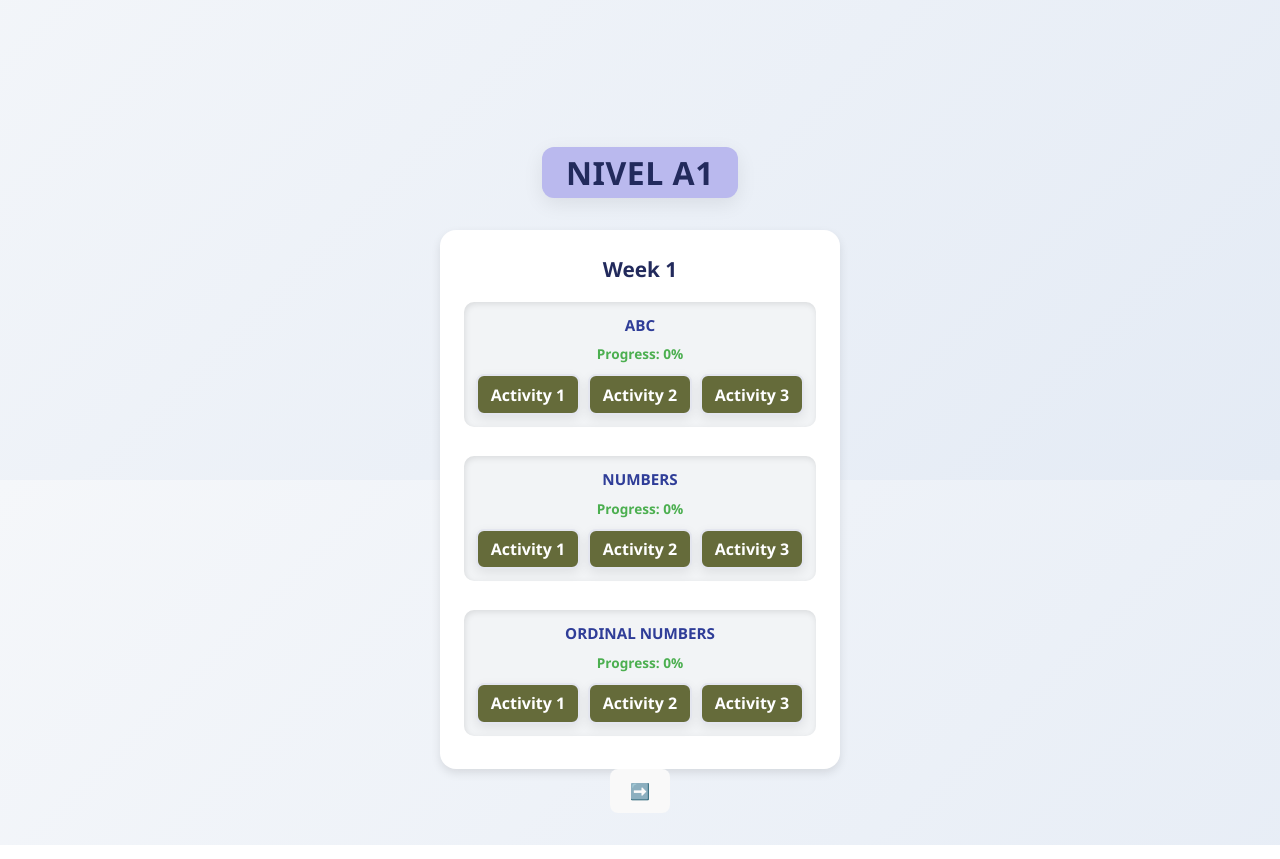
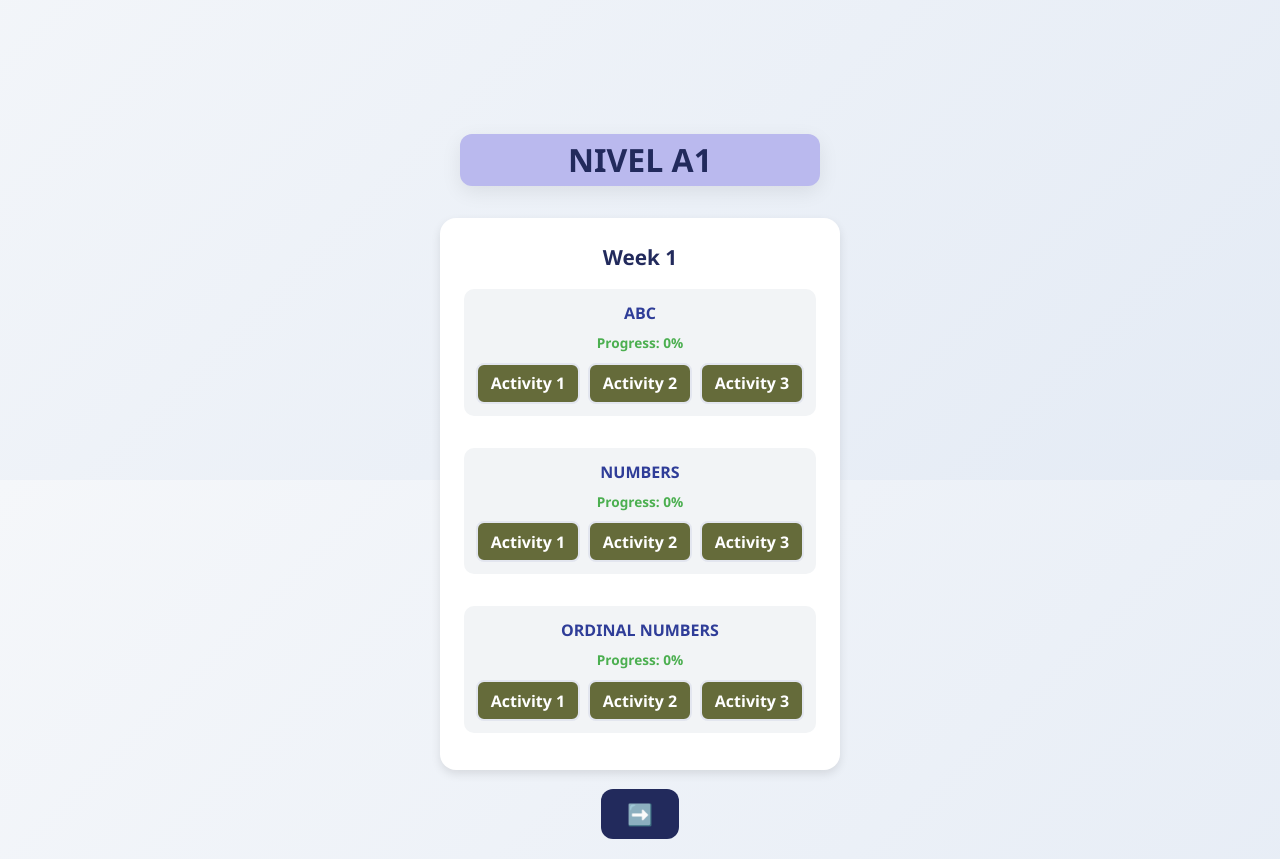
Before and after one commit to claretd23/SysEngLearn-vercel, a React (Vite) app: page /inicio/A1 in a window 1280 px wide. Shown: the part 320-1179 px from the top of the page. Built offline with nearby package versions, Linux system fonts and the light colour scheme; no server answers.

Commit message:
cambio diseño inicioA1

```diff
--- a/src/pages/niveles/InicioA1.css
+++ b/src/pages/niveles/InicioA1.css
@@ -12,39 +12,42 @@ html, body {
   justify-content: center;
 }
 
-/* CONTENEDOR PRINCIPAL A1 */
+.pagina-wrapper {
+  width: 100%;
+}
+
+/* CONTENEDOR PRINCIPAL */
 .a1-container {
   width: 100%;
   max-width: 480px;
-  padding: 1rem 1.2rem;
+  padding: 1.2rem;
   display: flex;
   flex-direction: column;
   align-items: center;
 }
 
-/* LOGO MÁS COMPACTO */
+/* LOGO */
 .logo {
-  width: 120px;
+  width: 150px;
   margin-top: 1.2rem;
   margin-bottom: 0.5rem;
 }
 
 /* TÍTULO */
 .titulo {
-  background: #ffffff;
+  background: white;
   color: #222a5c;
-  font-size: 1.3rem;
+  font-size: 1.4rem;
   font-weight: 700;
   text-align: center;
-  padding: 0.7rem 1rem;
+  padding: 0.8rem 1rem;
   border-radius: 14px;
   width: 90%;
   box-shadow: 0 6px 20px rgba(0,0,0,0.08);
-  letter-spacing: 0.5px;
   margin-bottom: 1.2rem;
 }
 
-/* BOTÓN CERRAR SESIÓN */
+/* CERRAR SESIÓN */
 .cerrar-sesion-boton {
   position: fixed;
   top: 10px;
@@ -52,132 +55,114 @@ html, body {
   background: #a92517;
   color: #fff;
   border: none;
-  padding: 0.5rem 0.9rem;
-  border-radius: 10px;
+  padding: 0.55rem 1rem;
+  border-radius: 12px;
   font-size: 0.85rem;
   font-weight: bold;
   cursor: pointer;
-  box-shadow: 0 4px 12px rgba(0,0,0,0.2);
-  z-index: 1000;
+  z-index: 999;
 }
 
 .cerrar-sesion-boton:hover {
-  background-color: #c0392b;
-}
-
-/* ============================
-   TARJETAS – SEMANAS
-============================ */
-.semanas-wrapper {
-  display: flex;
-  flex-direction: column;
-  gap: 1rem;
-  width: 100%;
+  background: #c0392b;
 }
 
 /* TARJETA SEMANA */
 .tarjeta-semana {
-  background: #ffffff;
+  background: #fff;
   border-radius: 18px;
   padding: 1.3rem;
-  box-shadow: 0px 8px 24px rgba(0,0,0,0.08);
-  transition: transform 0.2s ease;
+  width: 100%;
+  max-width: 440px;
+  margin: auto;
+  box-shadow: 0 8px 20px rgba(0,0,0,0.08);
 }
 
-.tarjeta-semana:hover {
-  transform: translateY(-4px);
+/* TITULO SEMANA */
+.semana-titulo {
+  color: #222a5c;
+  font-size: 1.2rem;
+  font-weight: 700;
+  margin-bottom: 0.6rem;
 }
 
-/* TÍTULO DE SEMANA */
-.semana-titulo {
-  color: #222a5c;
-  font-size: 1.1rem;
-  font-weight: 700;
+/* BLOQUE TEMA */
+.tema-bloque {
+  background: #eef2ff;
+  border-radius: 12px;
+  padding: 1rem;
   margin-bottom: 0.8rem;
 }
 
-/* ============================
-   TEMAS Y PORCENTAJE
-============================ */
-.tema-bloque {
-  background: #f0f4ff;
-  border-radius: 12px;
-  padding: 0.9rem;
-  margin-bottom: 0.6rem;
-  box-shadow: inset 1px 2px 6px rgba(0,0,0,0.1);
-}
-
 .tema-nombre {
-  font-weight: 600;
+  font-weight: 700;
   color: #222a5c;
-  margin-bottom: 0.3rem;
-  font-size: 0.95rem;
+  font-size: 1rem;
 }
 
 .porcentaje-completado {
-  font-size: 0.85rem;
-  color: #150a51;
   font-weight: bold;
+  font-size: 0.9rem;
+  margin-bottom: 0.6rem;
 }
 
-/* ============================
-   BOTONES DE EJERCICIOS
-============================ */
+/* BOTONES EJERCICIOS */
 .botones-ejercicios {
   display: flex;
   flex-direction: column;
   gap: 0.5rem;
-  margin-top: 0.6rem;
 }
 
-/* BOTÓN DEFAULT → BLANCO */
 .ejercicio-boton {
-  background: #ffffff;
+  background: white;
   color: #222a5c;
   border-radius: 10px;
   padding: 0.9rem;
   font-weight: 600;
-  font-size: 0.95rem;
+  text-align: center;
   text-decoration: none;
-  box-shadow: 0px 4px 12px rgba(0,0,0,0.08);
-  transition: 0.25s ease-in-out;
-  border: 2px solid #e4e6ef;
+  border: 2px solid #e3e6ef;
+  transition: 0.2s;
 }
 
 .ejercicio-boton:hover {
-  background: #f0f4ff;
-  transform: translateY(-2px);
+  background: #e7ecff;
 }
 
-/* COMPLETADO → AZUL */
+/* COMPLETADO */
 .ejercicio-boton.completado {
   background: #222a5c;
   color: white;
-  border: 2px solid #222a5c;
-  box-shadow: 0px 4px 12px rgba(0,0,0,0.1);
+  border-color: #222a5c;
 }
 
-.ejercicio-boton.completado:hover {
-  background: #323b84;
+/* NAVEGACIÓN */
+.botones-navegacion {
+  margin-top: 1.2rem;
+  display: flex;
+  gap: 1.2rem;
 }
 
-/* BOTÓN IR ARRIBA */
+.btn-nav {
+  padding: 0.7rem 1.6rem;
+  background: #222a5c;
+  color: white;
+  border: none;
+  font-size: 1.3rem;
+  border-radius: 12px;
+  cursor: pointer;
+}
+
+/* BOTÓN ARRIBA */
 .boton-arriba {
   position: fixed;
-  bottom: 25px;
+  bottom: 28px;
   right: 25px;
   background: #222a5c;
-  color: #fff;
-  border: none;
+  color: white;
   border-radius: 50%;
-  padding: 0.8rem 1rem;
+  padding: 0.7rem 1rem;
   font-size: 1.3rem;
-  cursor: pointer;
-  box-shadow: 0px 6px 16px rgba(0,0,0,0.25);
-}
-
-.boton-arriba:hover {
-  background: #0d0e2b;
 }
 
 /* ============================
@@ -185,17 +170,11 @@ html, body {
 ============================ */
 @media (min-width: 769px) {
   .a1-container {
-    max-width: 1100px;
-    padding: 2rem;
+    max-width: 900px;
   }
 
   .logo {
-    width: 230px;
-  }
-
-  .titulo {
-    font-size: 2rem;
-    width: auto;
+    width: 220px;
   }
 
   .semanas-wrapper {
@@ -206,12 +185,6 @@ html, body {
 
   .botones-ejercicios {
     flex-direction: row;
-    justify-content: center;
-  }
-
-  .ejercicio-boton {
-    padding: 0.8rem 1.2rem;
-    font-size: 1rem;
   }
 }
 
@@ -219,12 +192,16 @@ html, body {
    MÓVIL
 ============================ */
 @media (max-width: 768px) {
+  .logo {
+    width: 140px;
+  }
+
   .tarjeta-semana {
-    max-width: 380px;
-    margin: 0 auto;
+    margin-top: 0.8rem;
+    width: 92%;
   }
 
   .btn-nav {
-    width: 85%;
+    width: 80%;
   }
 }
--- a/src/pages/niveles/InicioA1.tsx
+++ b/src/pages/niveles/InicioA1.tsx
@@ -22,14 +22,13 @@ export default function InicioA1() {
   const [ejerciciosCompletados, setEjerciciosCompletados] = useState<string[]>([]);
   const [mostrarBoton, setMostrarBoton] = useState(false);
 
-  //  Mantiene la semana actual en localStorage
+  // Semana actual guardada
   const [semanaActual, setSemanaActual] = useState(() => {
     const semanaGuardada = localStorage.getItem("semanaActualA1");
     return semanaGuardada ? parseInt(semanaGuardada) : 0;
   });
 
   useEffect(() => {
-    // Guarda cada vez que cambia
     localStorage.setItem("semanaActualA1", semanaActual.toString());
   }, [semanaActual]);
 
@@ -40,26 +39,24 @@ export default function InicioA1() {
         const res = await fetch(`${import.meta.env.VITE_API_URL}/api/progreso/A1`, {
           headers: { Authorization: `Bearer ${token}` },
         });
-        if (!res.ok) {
-          console.error("Error al obtener progreso:", res.statusText);
-          return;
-        }
+
+        if (!res.ok) return;
+
         const data = await res.json();
+
         const ids = data.map(
-          (item: any) =>
-            `${item.nivel}-${item.semana}-${item.tema}-${item.ejercicio}`
+          (item: any) => `A1-${item.semana}-${item.tema}-${item.ejercicio}`
         );
+
         setEjerciciosCompletados(ids);
       } catch (error) {
-        console.error("Error al obtener el progreso:", error);
+        console.error("Error obteniendo progreso:", error);
       }
     };
 
     fetchProgreso();
 
-    const manejarScroll = () => {
-      setMostrarBoton(window.scrollY > 300);
-    };
+    const manejarScroll = () => setMostrarBoton(window.scrollY > 300);
     window.addEventListener("scroll", manejarScroll);
     return () => window.removeEventListener("scroll", manejarScroll);
   }, []);
@@ -84,38 +81,38 @@ export default function InicioA1() {
   return (
     <div className="pagina-wrapper">
       <div className="a1-container">
+
         <button className="cerrar-sesion-boton" onClick={cerrarSesion}>
           Cerrar sesión
         </button>
 
         <img src={logo} alt="Logo" className="logo" />
+
         <h1 className="titulo">NIVEL A1</h1>
 
-        {/* 📱 En móvil, solo muestra una semana */}
         <div className="semanas-wrapper">
           <div className="tarjeta-semana">
             <h2 className="semana-titulo">Week {semanaData.semana}</h2>
+
             <div className="temas-container">
               {semanaData.temas.map((tema, i) => {
                 const totalEjercicios = [1, 2, 3];
                 const temaIdBase = `A1-${semanaData.semana}-${i + 1}`;
-                const completados = totalEjercicios.filter((ej) =>
+                const completados = totalEjercicios.filter(ej =>
                   ejerciciosCompletados.includes(`${temaIdBase}-${ej}`)
                 );
-                const porcentaje = Math.round(
-                  (completados.length / totalEjercicios.length) * 100
-                );
+                const porcentaje = Math.round((completados.length / 3) * 100);
 
                 return (
                   <div className="tema-bloque" key={i}>
                     <p className="tema-nombre">{tema}</p>
-                    <p className="porcentaje-completado">
-                      Progress: {porcentaje}%
-                    </p>
+                    <p className="porcentaje-completado">Progress: {porcentaje}%</p>
+
                     <div className="botones-ejercicios">
-                      {totalEjercicios.map((ej) => {
+                      {totalEjercicios.map(ej => {
                         const ejercicioId = `${temaIdBase}-${ej}`;
-                        const estaCompletado = ejerciciosCompletados.includes(ejercicioId);
+                        const estaCompletado =
+                          ejerciciosCompletados.includes(ejercicioId);
 
                         return (
                           <Link
@@ -135,24 +132,17 @@ export default function InicioA1() {
           </div>
         </div>
 
-        {/* Navegación entre semanas */}
         <div className="botones-navegacion">
           {semanaActual > 0 && (
-            <button onClick={handlePrev} className="btn-nav prev">
-              ⬅️
-            </button>
+            <button onClick={handlePrev} className="btn-nav prev">⬅️</button>
           )}
           {semanaActual < semanas.length - 1 && (
-            <button onClick={handleNext} className="btn-nav next">
-            ➡️
-            </button>
+            <button onClick={handleNext} className="btn-nav next">➡️</button>
           )}
         </div>
 
         {mostrarBoton && (
-          <button className="boton-arriba" onClick={irArriba}>
-            ↑
-          </button>
+          <button className="boton-arriba" onClick={irArriba}>↑</button>
         )}
       </div>
     </div>
```
